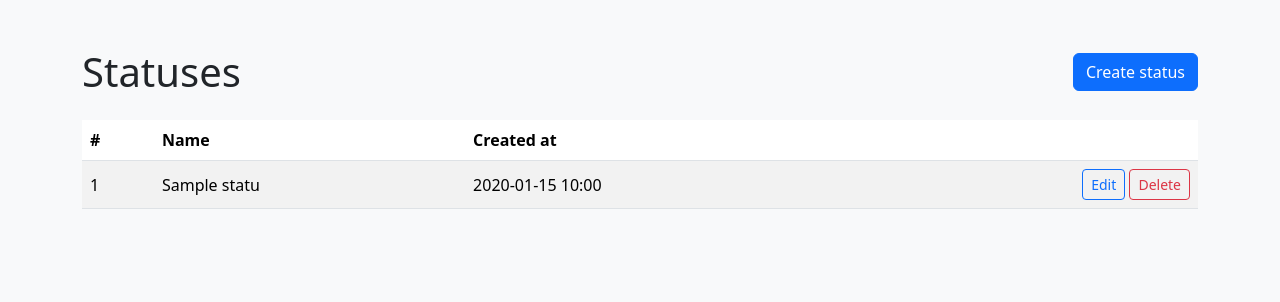
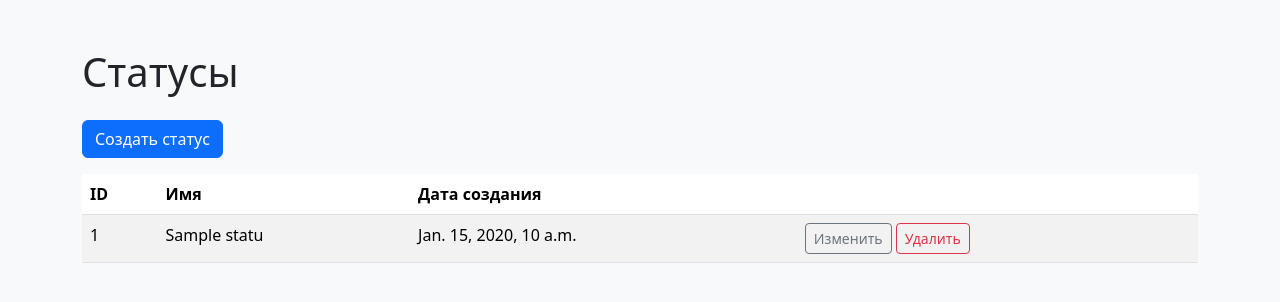
Before and after one commit to maxjamchuk/python-project-52, a Django app: page /statuses/ in a window 1280 px wide. Shown: the part 56-358 px from the top of the page. Run offline with Django 5.2, Linux system fonts and the light colour scheme; a user stored in the database is signed in; tables that the repository leaves empty hold one stand-in row (values such as "Sample post"); some libraries are stand-ins or nearby versions.

Commit message:
Star Trek Into Darkness

```diff
--- a/task_manager/statuses/models.py
+++ b/task_manager/statuses/models.py
@@ -1,17 +1,19 @@
 from django.db import models
-from django.utils.translation import gettext_lazy as _
 
 
 class Status(models.Model):
     name = models.CharField(
         max_length=100,
-        unique=True,
-        verbose_name=_("Name"),
+        verbose_name="Имя",
     )
     created_at = models.DateTimeField(
         auto_now_add=True,
-        verbose_name=_("Created at"),
+        verbose_name="Дата создания",
     )
+
+    class Meta:
+        verbose_name = "Статус"
+        verbose_name_plural = "Статусы"
 
     def __str__(self) -> str:
         return self.name
--- a/task_manager/statuses/views.py
+++ b/task_manager/statuses/views.py
@@ -11,7 +11,7 @@ from .models import Status
 
 class StatusListView(LoginRequiredMixin, ListView):
     model = Status
-    template_name = "statuses/list.html"
+    template_name = "statuses/index.html"
     context_object_name = "statuses"
 
 
@@ -22,7 +22,7 @@ class StatusCreateView(LoginRequiredMixin, CreateView):
     success_url = reverse_lazy("statuses:list")
 
     def form_valid(self, form):
-        messages.success(self.request, _("Status has been created successfully"))
+        messages.success(self.request, _("Статус успешно создан"))
         return super().form_valid(form)
 
 
@@ -33,7 +33,7 @@ class StatusUpdateView(LoginRequiredMixin, UpdateView):
     success_url = reverse_lazy("statuses:list")
 
     def form_valid(self, form):
-        messages.success(self.request, _("Status has been updated successfully"))
+        messages.success(self.request, _("Статус успешно обновлен"))
         return super().form_valid(form)
 
 
@@ -47,12 +47,12 @@ class StatusDeleteView(LoginRequiredMixin, DeleteView):
         try:
             messages.success(
                 request,
-                _("Status has been deleted successfully"),
+                _("Статус успешно удален"),
             )
             return super().post(request, *args, **kwargs)
         except ProtectedError:
             messages.error(
                 request,
-                _("It is not possible to delete a status because it is in use"),
+                _("У вас нет прав для удаления этого статуса"),
             )
             return redirect("statuses:list")
--- /dev/null
+++ b/task_manager/templates/statuses/index.html
@@ -0,0 +1,42 @@
+{% extends "base.html" %}
+{% load django_bootstrap5 %}
+
+{% block title %}Статусы{% endblock %}
+
+{% block content %}
+  <h1 class="mb-4">Статусы</h1>
+
+  <a href="{% url 'statuses:create' %}" class="btn btn-primary mb-3">
+    Создать статус
+  </a>
+
+  <table class="table table-striped">
+    <thead>
+      <tr>
+        <th>ID</th>
+        <th>Имя</th>
+        <th>Дата создания</th>
+        <th></th>
+      </tr>
+    </thead>
+    <tbody>
+      {% for status in statuses %}
+        <tr>
+          <td>{{ status.id }}</td>
+          <td>{{ status.name }}</td>
+          <td>{{ status.created_at }}</td>
+          <td>
+            <a href="{% url 'statuses:update' status.pk %}"
+               class="btn btn-sm btn-outline-secondary">
+              Изменить
+            </a>
+            <a href="{% url 'statuses:delete' status.pk %}"
+               class="btn btn-sm btn-outline-danger">
+              Удалить
+            </a>
+          </td>
+        </tr>
+      {% endfor %}
+    </tbody>
+  </table>
+{% endblock %}
--- a/task_manager/templates/statuses/list.html
+++ /dev/null
@@ -1,51 +0,0 @@
-{% extends "base.html" %}
-{% load django_bootstrap5 i18n %}
-
-{% block title %}{% trans "Statuses" %}{% endblock %}
-
-{% block content %}
-  <div class="d-flex justify-content-between align-items-center mb-4">
-    <h1 class="mb-0">{% trans "Statuses" %}</h1>
-    <a class="btn btn-primary" href="{% url 'statuses:create' %}">
-      {% trans "Create status" %}
-    </a>
-  </div>
-
-  <div class="table-responsive">
-    <table class="table table-striped align-middle">
-      <thead>
-        <tr>
-          <th scope="col">#</th>
-          <th scope="col">{% trans "Name" %}</th>
-          <th scope="col">{% trans "Created at" %}</th>
-          <th scope="col" class="text-end"></th>
-        </tr>
-      </thead>
-      <tbody>
-        {% for status in statuses %}
-          <tr>
-            <td>{{ forloop.counter }}</td>
-            <td>{{ status.name }}</td>
-            <td>{{ status.created_at|date:"Y-m-d H:i" }}</td>
-            <td class="text-end">
-              <a class="btn btn-sm btn-outline-primary"
-                 href="{% url 'statuses:update' status.pk %}">
-                {% trans "Edit" %}
-              </a>
-              <a class="btn btn-sm btn-outline-danger"
-                 href="{% url 'statuses:delete' status.pk %}">
-                {% trans "Delete" %}
-              </a>
-            </td>
-          </tr>
-        {% empty %}
-          <tr>
-            <td colspan="4" class="text-center text-muted">
-              {% trans "No statuses yet." %}
-            </td>
-          </tr>
-        {% endfor %}
-      </tbody>
-    </table>
-  </div>
-{% endblock %}
--- a/task_manager/urls.py
+++ b/task_manager/urls.py
@@ -11,7 +11,7 @@ urlpatterns = [
     path("", IndexView.as_view(), name="index"),
     path("admin/", admin.site.urls),
     path("users/", include("task_manager.users.urls")),
-    path("statuses/", include("task_manager.statuses.urls")),
+    path("statuses/", include("task_manager.statuses.urls", namespace="statuses")),
     path("tasks/", include("task_manager.tasks.urls")),
     path("labels/", include("task_manager.labels.urls")),
 
```
Also changed, not shown: task_manager/templates/statuses/create.html (+17 -5 lines), task_manager/templates/users/list.html (deleted, +0 -50 lines), task_manager/statuses/migrations/0002_alter_status_options_alter_status_created_at_and_more.py (added).
